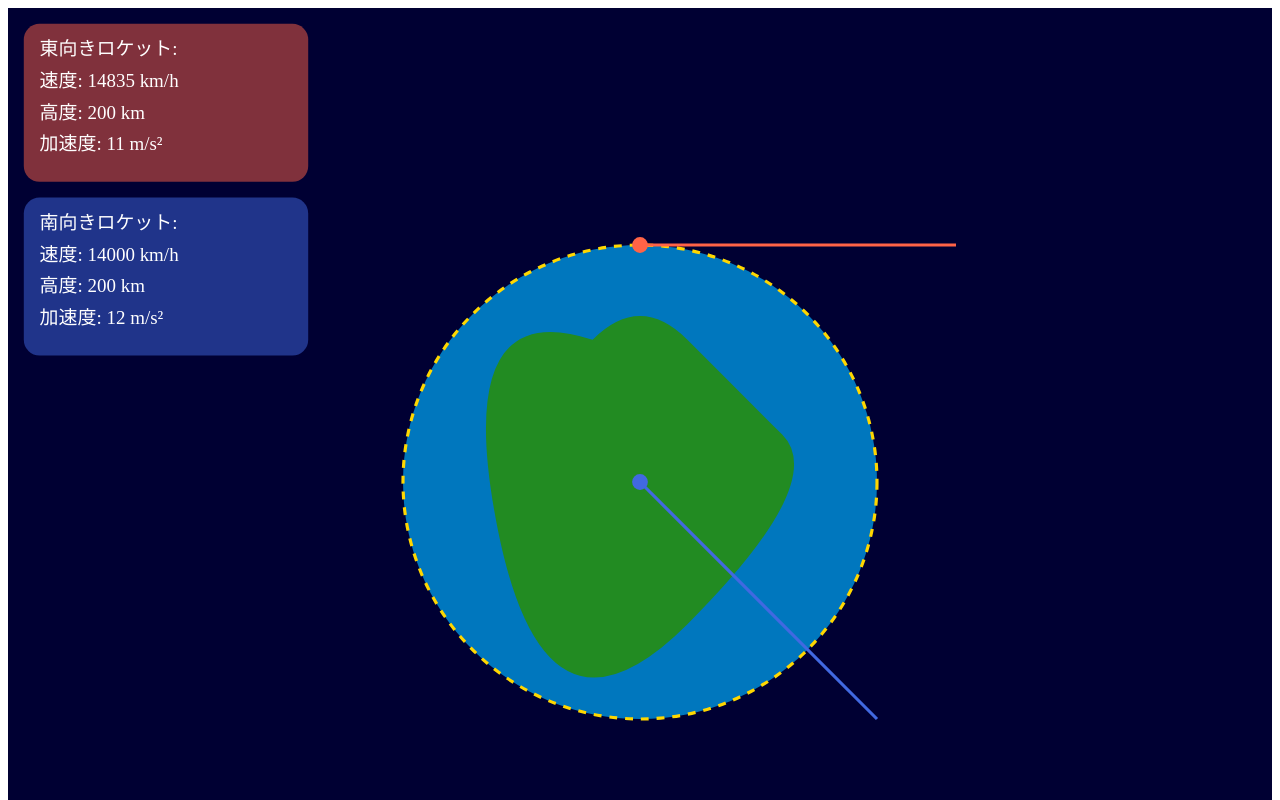
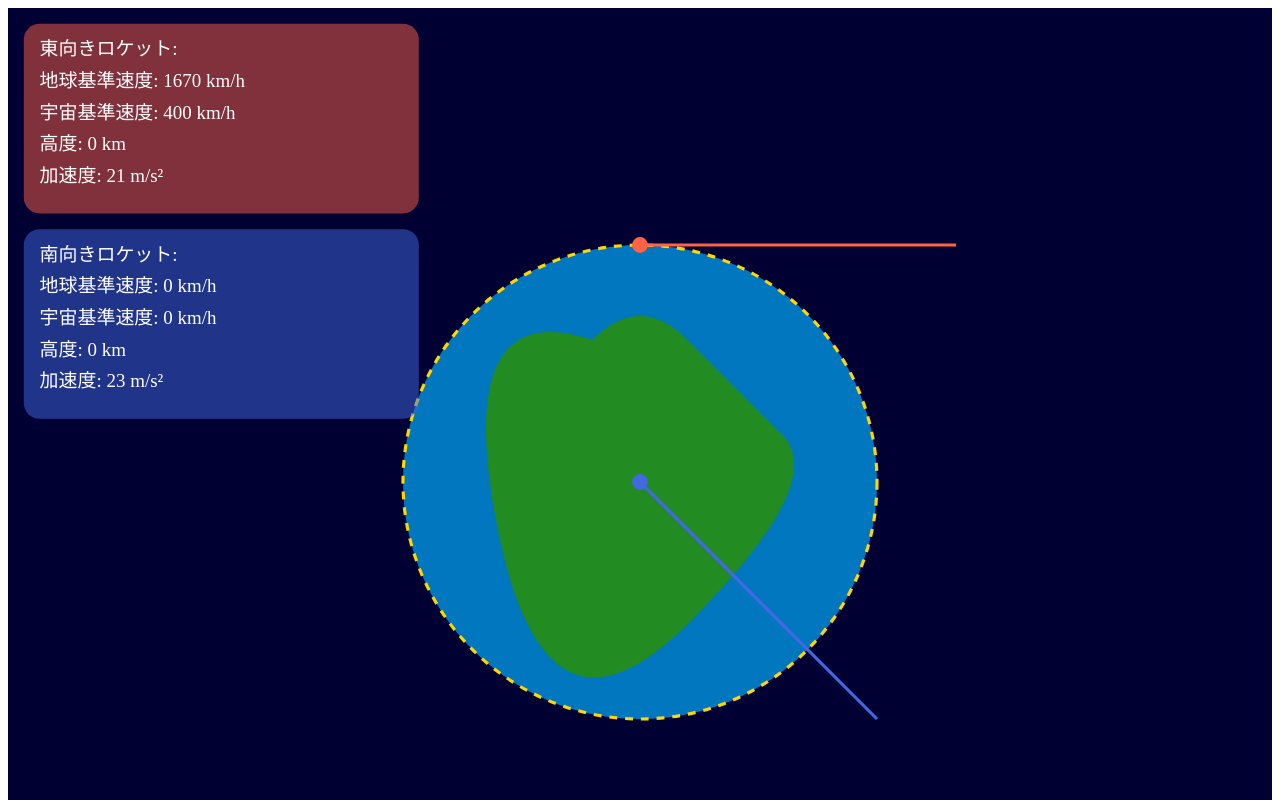
Before and after one commit to ayako0520/rocket01, a plain HTML site: page index.html in a window 1280 px wide. Shown: the top 800 px of the page. Drawn offline with Linux system fonts and the light colour scheme.

Commit message:
Update index.html

```diff
--- a/index.html
+++ b/index.html
@@ -5,21 +5,20 @@
   <title>Rocket Launch Animation</title>
 </head>
 <body>
-  <!-- SVGコードをここに貼り付けます -->
   <svg xmlns="http://www.w3.org/2000/svg" viewBox="0 0 800 600">
     <rect width="100%" height="100%" fill="#000033"/>
 
     <!-- Earth -->
     <g transform="translate(400,300)">
       <circle cx="0" cy="0" r="150" fill="#0077be">
-        <animateTransform attributeName="transform" attributeType="XML" type="rotate" from="0 0 0" to="360 0 0" dur="24s" repeatCount="indefinite"/>
+        <animateTransform attributeName="transform" attributeType="XML" type="rotate" from="0 0 0" to="360 0 0" dur="34.3s" repeatCount="indefinite"/>
       </circle>
       <path d="M-30,-90 Q0,-120 30,-90 T90,-30 T30,90 T-90,30 T-30,-90" fill="#228B22">
-        <animateTransform attributeName="transform" attributeType="XML" type="rotate" from="0 0 0" to="360 0 0" dur="24s" repeatCount="indefinite"/>
+        <animateTransform attributeName="transform" attributeType="XML" type="rotate" from="0 0 0" to="360 0 0" dur="34.3s" repeatCount="indefinite"/>
       </path>
       <!-- Equator -->
       <circle cx="0" cy="0" r="150" fill="none" stroke="#FFD700" stroke-width="2" stroke-dasharray="5,5">
-        <animateTransform attributeName="transform" attributeType="XML" type="rotate" from="0 0 0" to="360 0 0" dur="24s" repeatCount="indefinite"/>
+        <animateTransform attributeName="transform" attributeType="XML" type="rotate" from="0 0 0" to="360 0 0" dur="34.3s" repeatCount="indefinite"/>
       </circle>
     </g>
 
@@ -31,24 +30,26 @@
 
     <!-- Rockets -->
     <circle cx="400" cy="150" r="5" fill="#ff6347">
-      <animateMotion path="M0,0 L200,0" dur="10s" repeatCount="indefinite"/>
+      <animateMotion begin="5s" path="M0,0 L200,0" dur="14.3s" repeatCount="indefinite"/>
     </circle>
     <circle cx="400" cy="300" r="5" fill="#4169E1">
-      <animateMotion path="M0,0 L150,150" dur="10s" repeatCount="indefinite"/>
+      <animateMotion begin="5s" path="M0,0 L150,150" dur="14.3s" repeatCount="indefinite"/>
     </circle>
 
     <!-- Data displays -->
-    <rect x="10" y="10" width="180" height="100" fill="rgba(255,99,71,0.5)" rx="10" ry="10"/>
+    <rect x="10" y="10" width="250" height="120" fill="rgba(255,99,71,0.5)" rx="10" ry="10"/>
     <text x="20" y="30" fill="white" font-size="12">東向きロケット:</text>
-    <text x="20" y="50" fill="white" font-size="12">速度: <tspan id="eastSpeed">0</tspan> km/h</text>
-    <text x="20" y="70" fill="white" font-size="12">高度: <tspan id="eastAltitude">0</tspan> km</text>
-    <text x="20" y="90" fill="white" font-size="12">加速度: <tspan id="eastAcceleration">0</tspan> m/s²</text>
+    <text x="20" y="50" fill="white" font-size="12">地球基準速度: <tspan id="eastSpeed">0</tspan> km/h</text>
+    <text x="20" y="70" fill="white" font-size="12">宇宙基準速度: <tspan id="eastSpaceSpeed">0</tspan> km/h</text>
+    <text x="20" y="90" fill="white" font-size="12">高度: <tspan id="eastAltitude">0</tspan> km</text>
+    <text x="20" y="110" fill="white" font-size="12">加速度: <tspan id="eastAcceleration">0</tspan> m/s²</text>
 
-    <rect x="10" y="120" width="180" height="100" fill="rgba(65,105,225,0.5)" rx="10" ry="10"/>
-    <text x="20" y="140" fill="white" font-size="12">南向きロケット:</text>
-    <text x="20" y="160" fill="white" font-size="12">速度: <tspan id="southSpeed">0</tspan> km/h</text>
-    <text x="20" y="180" fill="white" font-size="12">高度: <tspan id="southAltitude">0</tspan> km</text>
-    <text x="20" y="200" fill="white" font-size="12">加速度: <tspan id="southAcceleration">0</tspan> m/s²</text>
+    <rect x="10" y="140" width="250" height="120" fill="rgba(65,105,225,0.5)" rx="10" ry="10"/>
+    <text x="20" y="160" fill="white" font-size="12">南向きロケット:</text>
+    <text x="20" y="180" fill="white" font-size="12">地球基準速度: <tspan id="southSpeed">0</tspan> km/h</text>
+    <text x="20" y="200" fill="white" font-size="12">宇宙基準速度: <tspan id="southSpaceSpeed">0</tspan> km/h</text>
+    <text x="20" y="220" fill="white" font-size="12">高度: <tspan id="southAltitude">0</tspan> km</text>
+    <text x="20" y="240" fill="white" font-size="12">加速度: <tspan id="southAcceleration">0</tspan> m/s²</text>
 
     <text x="10" y="580" fill="white" font-size="14">地球の自転速度（赤道上）: 約1670 km/h</text>
 
@@ -57,21 +58,27 @@
       function updateTelemetry(t) {
         const earthRotationSpeed = 1670;
         const maxRocketSpeed = 28000;
+        const initialGroundSpeed = 400;
 
         const eastSpeed = Math.floor(earthRotationSpeed + (maxRocketSpeed - earthRotationSpeed) * t);
+        const eastSpaceSpeed = Math.floor(initialGroundSpeed + (maxRocketSpeed - initialGroundSpeed) * t);
         document.getElementById('eastSpeed').textContent = eastSpeed;
+        document.getElementById('eastSpaceSpeed').textContent = eastSpaceSpeed;
         document.getElementById('eastAltitude').textContent = Math.floor(t * 400);
         document.getElementById('eastAcceleration').textContent = Math.floor(20 * (1 - t) + 1);
 
         const southSpeed = Math.floor(maxRocketSpeed * t);
+        const southSpaceSpeed = southSpeed;
         document.getElementById('southSpeed').textContent = southSpeed;
+        document.getElementById('southSpaceSpeed').textContent = southSpaceSpeed;
         document.getElementById('southAltitude').textContent = Math.floor(t * 400);
         document.getElementById('southAcceleration').textContent = Math.floor(22 * (1 - t) + 1);
       }
 
       let startTime = new Date().getTime();
       function animate() {
-        let t = (new Date().getTime() - startTime) / 10000;
+        let t = ((new Date().getTime() - startTime) - 5000) / 14300;
+        if (t < 0) t = 0;
         if (t > 1) t = 1;
         updateTelemetry(t);
         requestAnimationFrame(animate);
```
